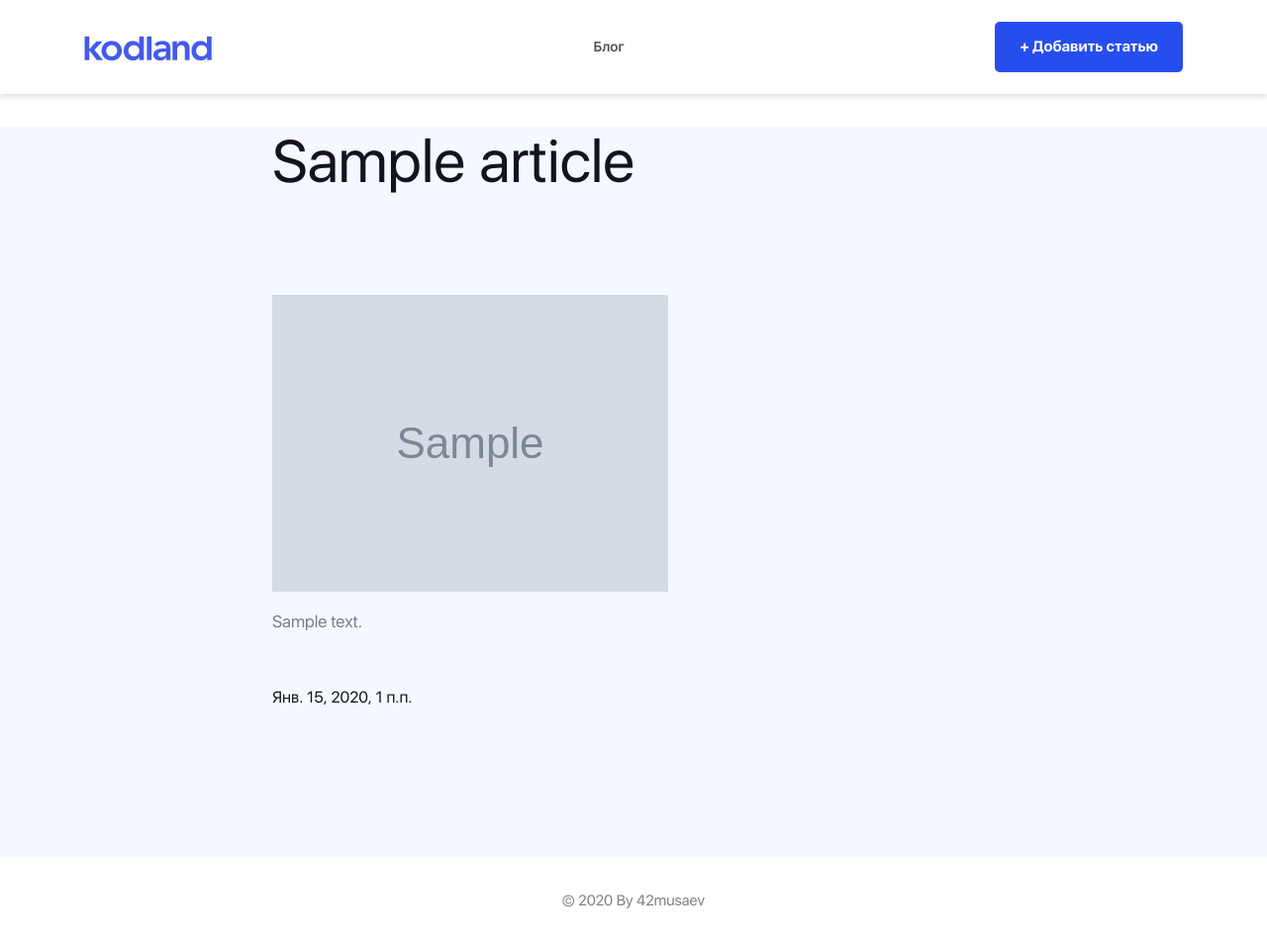
After one commit to 42musaev/blog_django, a Django app: page /article/1/ in a window 1280 px wide. The commit adds this page. Shown: the whole page at 99% size. Run offline with Django 3.2, Linux system fonts and the light colour scheme; tables that the repository leaves empty hold one stand-in row (values such as "Sample post"); grey boxes marked "Sample" are stand-in pictures; some libraries are stand-ins or nearby versions.

Commit message:
added detail view, template

```diff
--- a/blog/models.py
+++ b/blog/models.py
@@ -1,4 +1,6 @@
 from django.db import models
+from django.shortcuts import redirect
+from django.urls import reverse
 from django.utils import timezone
 
 
@@ -11,6 +13,9 @@ class Article(models.Model):
     def __str__(self):
         return self.title
 
+    def get_absolute_url(self):
+        return reverse('detail', kwargs={'pk': self.pk})
+
     class Meta:
         verbose_name = 'Статья'
         verbose_name_plural = 'Статьи'
--- a/blog/urls.py
+++ b/blog/urls.py
@@ -1,6 +1,7 @@
 from django.urls import path
-from .views import home
+from .views import home, detail
 
 urlpatterns = [
-    path('', home, name='home')
+    path('', home, name='home'),
+    path('article/<int:pk>/', detail, name='detail'),
 ]
--- a/blog/views.py
+++ b/blog/views.py
@@ -1,4 +1,4 @@
-from django.shortcuts import render
+from django.shortcuts import render, get_object_or_404
 
 from blog.models import Article
 
@@ -13,3 +13,8 @@ def home(request):
         'articles': articles,
         'last_article': last_article,
     })
+
+
+def detail(request, pk):
+    article = get_object_or_404(Article, pk=pk)
+    return render(request, 'blog/detail.html', {'article': article})
--- /dev/null
+++ b/templates/blog/detail.html
@@ -0,0 +1,31 @@
+{% extends 'base.html' %}
+
+{% block title %}
+    Detail | {{ block.super }}
+{% endblock %}
+
+{% block content %}
+    <section class="pb-10 pt-0 blog-articles bg-color--primary-light--1" style="margin-top: 10%;">
+        <div class="container">
+            <div class="row mb-5">
+                <div class="col-12 col-lg-8 mx-auto">
+                    <article class="article-content">
+                        <h1>{{ article.title }}</h1>
+                        <div class="entry-content mt-10">
+                            <figure>
+                                <img src="{{ article.img.url }}" alt="Image">
+                            </figure>
+                            <p>{{ article.text }}</p>
+                        </div>
+
+                    </article>
+                    <div class="entry-meta mt-5">
+                                    <span class="posted-on">
+                                        {{ article.date_pub }}
+                                    </span>
+                    </div>
+                </div>
+            </div>
+        </div>
+    </section>
+{% endblock %}
```
Also changed, not shown: templates/blog/index.html (+2 -6 lines).
